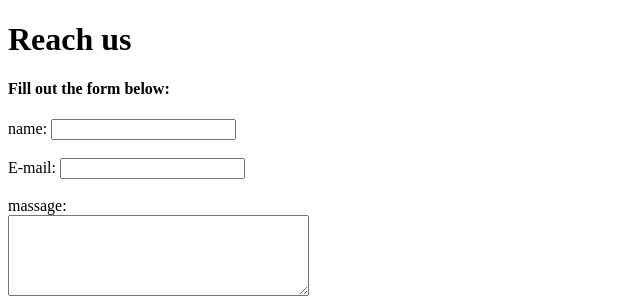
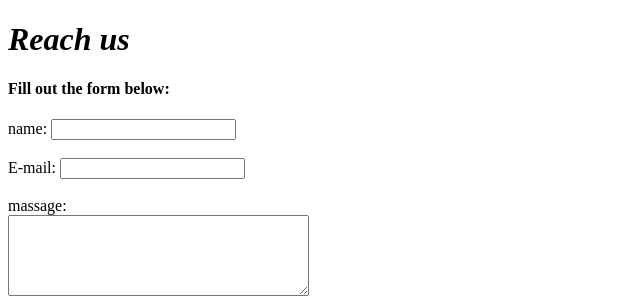
Before and after one commit to arijit-das-1015/1st-work, a plain HTML site: page work.html in a window 1280 px wide. Shown: the top 297 px of the page, 0-640 px from the left. Drawn offline with Linux system fonts and the light colour scheme.

Commit message:
first commit

```diff
--- a/work.html
+++ b/work.html
@@ -6,7 +6,7 @@
     <title>homework</title>
 </head>
 <body>
-    <h1>Reach us</h1>
+    <h1><i>Reach us</i></h1>
     <p><h4>Fill out the form below:</h4></p>
     <label>
         name:
```
